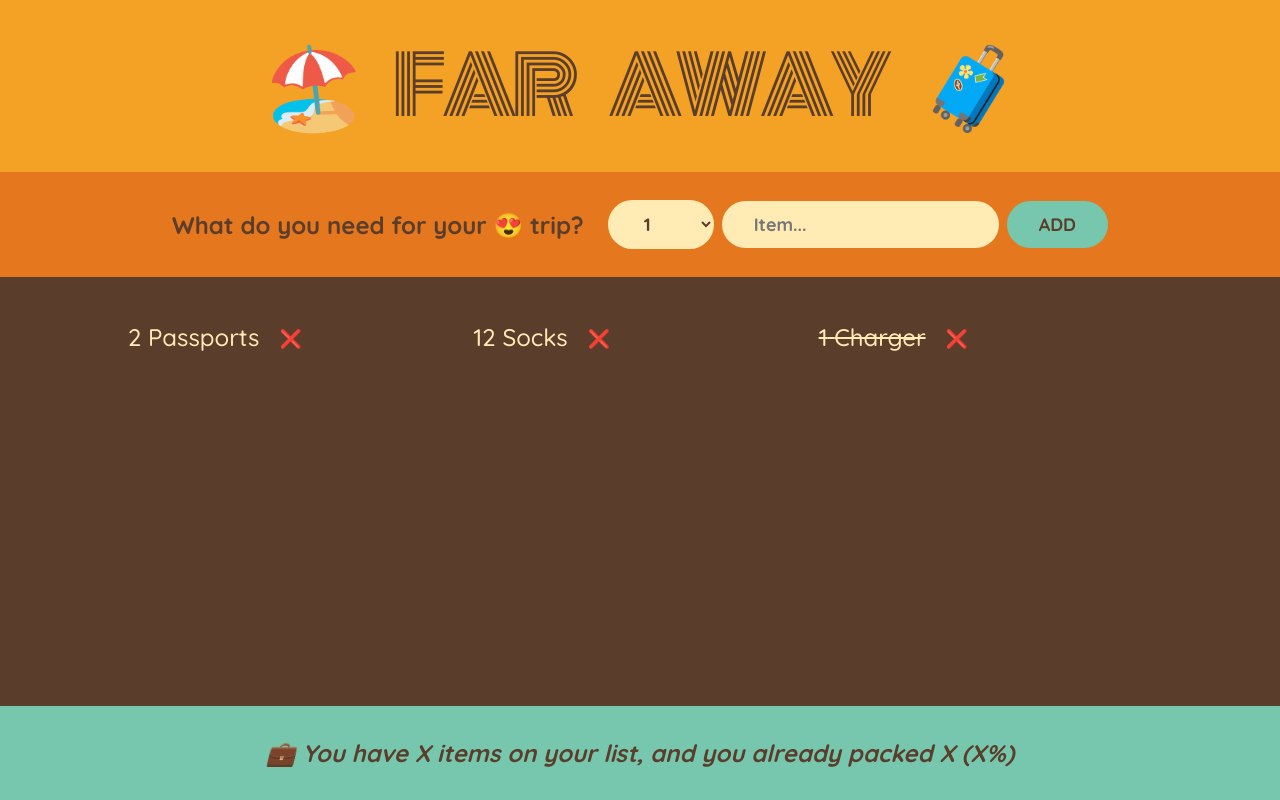
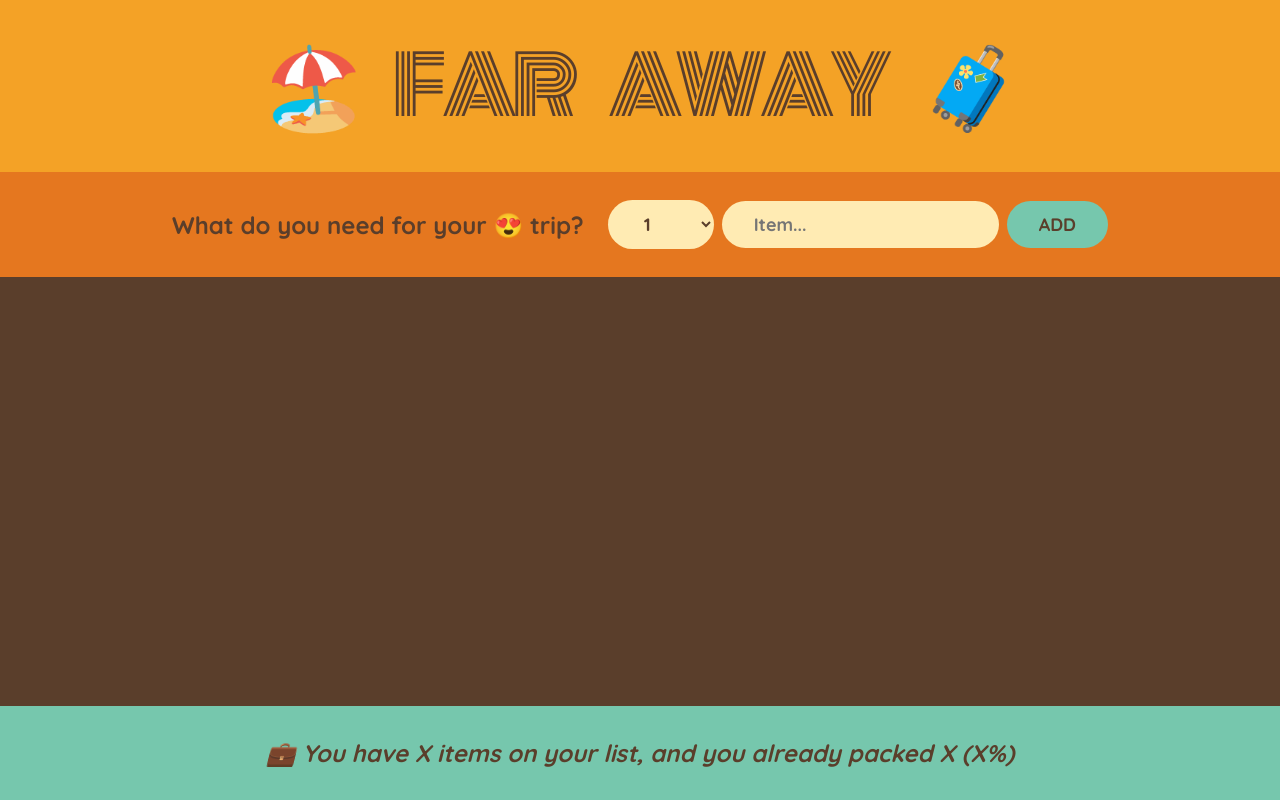
Before and after one commit to ripperd-2882/React, a React (Create React App) app in the folder 03-travel-list/: page / in a window 1280 px wide. Built offline with nearby package versions, Linux system fonts and the light colour scheme.

Commit message:
Implement item management in App component by lifting up the state

```diff
--- a/03-travel-list/src/App.js
+++ b/03-travel-list/src/App.js
@@ -7,11 +7,17 @@
 ];
 
 export default function App() {
+  const [items, setItems] = useState([]);
+
+  function handleAddItems(item) {
+    setItems((items) => [...items, item]);
+  }
+
   return (
     <div className="app">
       <Logo />
-      <Form />
-      <PackingList />
+      <Form onAddItems={handleAddItems} />
+      <PackingList items={items} />
       <Stats />
     </div>
   );
@@ -21,7 +27,7 @@
   return <h1>🏖️ Far Away 🧳</h1>;
 }
 
-function Form() {
+function Form({ onAddItems }) {
   const [description, setDescription] = useState("");
   const [quantity, setQuantity] = useState(1);
 
@@ -32,6 +38,8 @@
 
     const newItem = { description, quantity, packed: false, id: Date.now() };
     console.log(newItem);
+
+    onAddItems(newItem);
 
     setDescription("");
     setQuantity(1);
@@ -61,11 +69,11 @@
   );
 }
 
-function PackingList() {
+function PackingList({ items }) {
   return (
     <div className="list">
       <ul>
-        {initialItems.map((item) => (
+        {items.map((item) => (
           <Item item={item} key={item.id} />
         ))}
       </ul>
```
